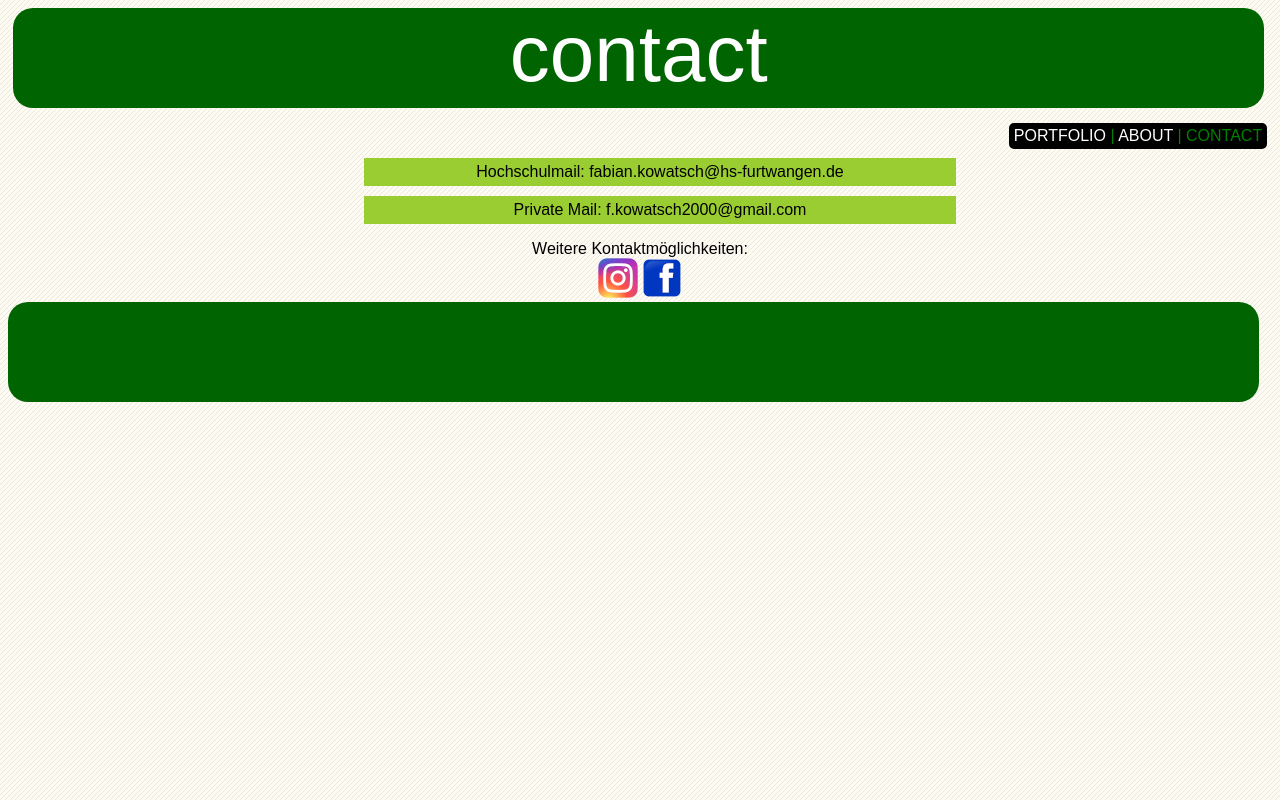
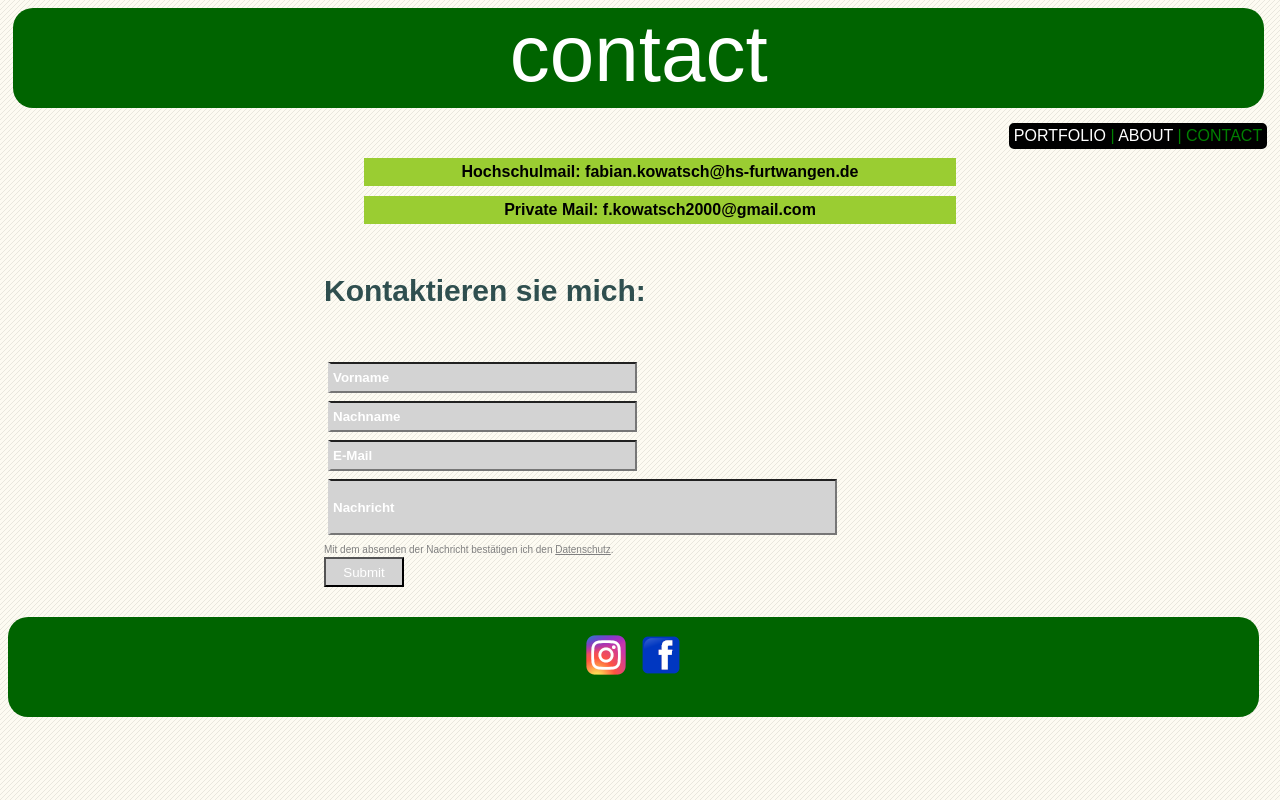
Before and after one commit to FabianKowatsch/GIS-SoSe-2020, a plain HTML site: page Aufgabe03/contact.html in a window 1280 px wide. Drawn offline with Linux system fonts and the light colour scheme.

Commit message:
a4 formular+links

```diff
--- a/Aufgabe03/contact.html
+++ b/Aufgabe03/contact.html
@@ -24,15 +24,27 @@
                 <li>Private Mail: f.kowatsch2000@gmail.com</li>
             </ul>
         </div>
-        <div>
-            Weitere Kontaktmöglichkeiten:<br>
 
-            <a href="https://is3-ssl.mzstatic.com/image/thumb/Podcasts60/v4/0f/fb/e0/0ffbe015-25bf-dc17-67da-db98e4a4bdf8/mza_8368076524261927643.jpg/268x0w.jpg"><img src="insta.png" alt="kein bock mich zu verlinken"></a>
-            <a href="https://voolas.com/wp-content/uploads/2016/04/facebook-2-relatably.jpg"><img src="fb.png" alt="wer benutzt noch facebook?"></a>
+        <div id="eingabebox">
+            <h5>Kontaktieren sie mich:</h5>
+            <input type="text" placeholder="Vorname" value="" class="eingabe"><br>
+            <input type="text" placeholder="Nachname" value="" class="eingabe"><br>
+            <input type="text" placeholder="E-Mail" value="" class="eingabe"><br>
+            <input type="text" placeholder="Nachricht" value="" id="eingabefeld"><br>
+            <span id="datenschutz">Mit dem absenden der Nachricht bestätigen ich den <u>Datenschutz</u>.</span><br>
+            <input type="submit" id="button">
+
+
+
         </div>
     </main>
     <footer>
+        <div>
 
+            <br>
+            <a class="footerlink" href="https://is3-ssl.mzstatic.com/image/thumb/Podcasts60/v4/0f/fb/e0/0ffbe015-25bf-dc17-67da-db98e4a4bdf8/mza_8368076524261927643.jpg/268x0w.jpg"><img class="bildlink" src="insta.png" alt="kein bock mich zu verlinken"></a>
+            <a class="footerlink" href="https://voolas.com/wp-content/uploads/2016/04/facebook-2-relatably.jpg"><img class="bildlink" src="fb.png" alt="wer benutzt noch facebook?"></a>
+        </div>
     </footer>
 </body>
 
--- a/Aufgabe03/style.css
+++ b/Aufgabe03/style.css
@@ -41,6 +41,8 @@ ul {
 }
 
 main {
+    text-align: center;
+    align-items: center;
     max-width: 800px;
     width: 50%;
     margin-left: 25%;
@@ -114,6 +116,7 @@ li {
     margin-top: 10px;
     padding: 5px 10px;
     background: yellowgreen;
+    font-weight: bolder;
 }
 
 footer {
@@ -124,3 +127,64 @@ footer {
     border-radius: 20px;
     margin: 20px, 5px, 5px, 5px;
 }
+
+.bildlink:hover {
+    -webkit-transform: scale(1.2);
+    -moz-transform: scale(1.2);
+    transform: scale(1.2);
+}
+
+#eingabebox {
+    text-align: left;
+}
+
+.eingabe {
+    height: 25px;
+    width: 300px;
+    border-left: 3px solid lightgrey;
+    padding: 10px 10px 10px 10px lightgrey;
+    margin: 4px;
+    background-color: lightgrey;
+    color: white;
+    font-weight: bolder;
+}
+
+#button {
+    background-color: lightgrey;
+    height: 30px;
+    width: 80px;
+    padding: 10px 10px 10px 10px lightgrey;
+    color: white;
+    margin-bottom: 30px;
+}
+
+#eingabefeld {
+    height: 50px;
+    width: 500px;
+    border-left: 3px solid lightgrey;
+    padding: 10px 10px 10px 10px lightgrey;
+    margin: 4px;
+    background-color: lightgrey;
+    color: white;
+    font-weight: bolder;
+}
+
+::placeholder {
+    color: white;
+    opacity: 1;
+    font-weight: bolder;
+}
+
+::-ms-input-placeholder {
+    color: white;
+}
+
+.footerlink {
+    margin-right: 5px;
+    margin-left: 5px;
+}
+
+#datenschutz {
+    color: gray;
+    font-size: 10px;
+}
```
Also changed, not shown: Aufgabe03/about_me.html (+5 -0 lines), Aufgabe03/portfolio.html (+5 -0 lines).
